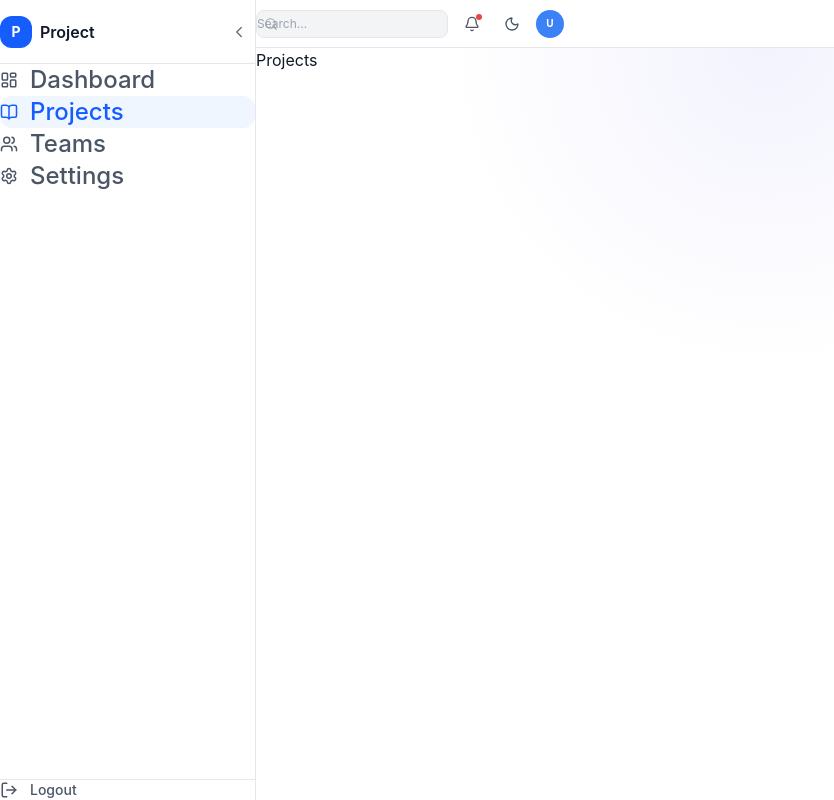
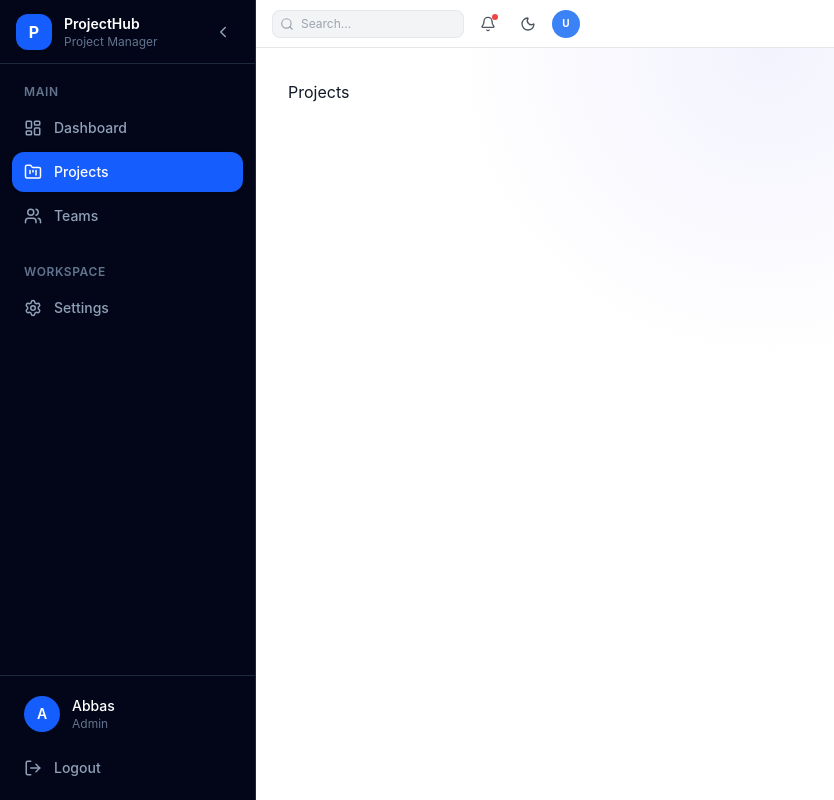
Before and after one commit to Abbas-shah10/project_management, a React (Vite) app in the folder frontend/: page /projects in a window 1280 px wide. Shown: the whole page, without its empty margins (0-834 px from the left). Built offline with nearby package versions, Linux system fonts and the light colour scheme.

Commit message:
feat: refactor Sidebar component to separate main and workspace navigation items; improve styling and layout

```diff
--- a/frontend/src/components/layout/Sidebar.tsx
+++ b/frontend/src/components/layout/Sidebar.tsx
@@ -1,7 +1,7 @@
 import { NavLink } from "react-router-dom";
 import {
   LayoutDashboard,
-  BookOpen,
+  FolderKanban,
   Users,
   Settings,
   LogOut,
@@ -9,7 +9,7 @@ import {
   ChevronRight,
 } from "lucide-react";
 
-const navItems = [
+const mainItems = [
   {
     label: "Dashboard",
     to: "/dashboard",
@@ -18,13 +18,16 @@ const navItems = [
   {
     label: "Projects",
     to: "/projects",
-    icon: BookOpen,
+    icon: FolderKanban,
   },
   {
     label: "Teams",
     to: "/teams",
     icon: Users,
   },
+];
+
+const workspaceItems = [
   {
     label: "Settings",
     to: "/settings",
@@ -35,25 +38,36 @@ const navItems = [
 export default function Sidebar({ sidebarOpen, toggleSidebar }) {
   return (
     <aside
-      className={`flex h-screen flex-col border-r border-gray-200 bg-white transition-all duration-300 ${
-        sidebarOpen ? "w-64" : "w-20"
-      }`}
+      className={`
+        flex h-screen flex-col
+        border-r border-slate-800
+        bg-slate-950 text-white
+        transition-all duration-300
+        ${sidebarOpen ? "w-64" : "w-20"}
+      `}
     >
-      {/* Header */}
-      <div className="flex h-16 items-center justify-between border-b border-gray-200 px-4">
+      {/* Logo */}
+      <div className="flex h-16 items-center justify-between border-b border-slate-800 px-4">
         {sidebarOpen && (
-          <div className="flex items-center gap-2">
-            <div className="flex h-8 w-8 items-center justify-center rounded-lg bg-blue-600 text-sm font-bold text-white">
+          <div className="flex items-center gap-3">
+            <div className="flex h-9 w-9 items-center justify-center rounded-lg bg-blue-600 font-bold">
               P
             </div>
 
-            <span className="font-semibold text-gray-900">Project</span>
+            <div>
+              <h1 className="text-sm font-semibold">ProjectHub</h1>
+              <p className="text-xs text-slate-500">Project Manager</p>
+            </div>
           </div>
         )}
 
         <button
           onClick={toggleSidebar}
-          className="flex h-8 w-8 items-center justify-center rounded-lg text-gray-500 hover:bg-gray-100 hover:text-gray-900"
+          className="
+            flex h-8 w-8 items-center justify-center
+            rounded-lg text-slate-400
+            transition hover:bg-slate-800 hover:text-white
+          "
           aria-label={sidebarOpen ? "Collapse sidebar" : "Expand sidebar"}
         >
           {sidebarOpen ? <ChevronLeft size={18} /> : <ChevronRight size={18} />}
@@ -61,38 +75,66 @@ export default function Sidebar({ sidebarOpen, toggleSidebar }) {
       </div>
 
       {/* Navigation */}
-      <nav className="flex-1 space-y-1 p-5 ">
-        {navItems.map((item) => {
-          const Icon = item.icon;
+      <nav className="flex-1 overflow-y-auto px-3 py-5">
+        {/* Main */}
+        {sidebarOpen && (
+          <p className="mb-2 px-3 text-xs font-semibold uppercase tracking-wider text-slate-500">
+            Main
+          </p>
+        )}
 
-          return (
-            <NavLink
-              key={item.to}
-              to={item.to}
-              className={({ isActive }) =>
-                `flex items-center rounded-lg px-3 py-2.5 text-sm font-medium transition ${
-                  sidebarOpen ? "gap-3" : "justify-center"
-                } ${
-                  isActive
-                    ? "bg-blue-50 text-blue-600"
-                    : "text-gray-600 hover:bg-gray-100 hover:text-gray-900"
-                }`
-              }
-            >
-              <Icon size={18} />
+        <div className="space-y-1">
+          {mainItems.map((item) => (
+            <SidebarItem key={item.to} item={item} sidebarOpen={sidebarOpen} />
+          ))}
+        </div>
 
-              {sidebarOpen && <span className="text-2xl">{item.label}</span>}
-            </NavLink>
-          );
-        })}
+        {/* Workspace */}
+        <div className="mt-7">
+          {sidebarOpen && (
+            <p className="mb-2 px-3 text-xs font-semibold uppercase tracking-wider text-slate-500">
+              Workspace
+            </p>
+          )}
+
+          <div className="space-y-1">
+            {workspaceItems.map((item) => (
+              <SidebarItem
+                key={item.to}
+                item={item}
+                sidebarOpen={sidebarOpen}
+              />
+            ))}
+          </div>
+        </div>
       </nav>
 
-      {/* Bottom */}
-      <div className="border-t border-gray-200 p-3">
+      {/* User / Logout */}
+      <div className="border-t border-slate-800 p-3">
+        {sidebarOpen && (
+          <div className="mb-2 flex items-center gap-3 rounded-lg px-3 py-2">
+            <div className="flex h-9 w-9 items-center justify-center rounded-full bg-blue-600 text-sm font-semibold">
+              A
+            </div>
+
+            <div className="min-w-0">
+              <p className="truncate text-sm font-medium">Abbas</p>
+              <p className="text-xs text-slate-500">Admin</p>
+            </div>
+          </div>
+        )}
+
         <button
-          className={`flex w-full items-center rounded-lg px-3 py-2.5 text-sm font-medium text-gray-600 hover:bg-gray-100 hover:text-gray-900 ${
-            sidebarOpen ? "gap-3" : "justify-center"
-          }`}
+          className={`
+            flex w-full items-center rounded-lg
+            px-3 py-2.5
+            text-sm font-medium
+            text-slate-400
+            transition
+            hover:bg-red-500/10
+            hover:text-red-400
+            ${sidebarOpen ? "gap-3" : "justify-center"}
+          `}
         >
           <LogOut size={18} />
 
@@ -102,3 +144,33 @@ export default function Sidebar({ sidebarOpen, toggleSidebar }) {
     </aside>
   );
 }
+
+/* Reusable navigation item */
+function SidebarItem({ item, sidebarOpen }) {
+  const Icon = item.icon;
+
+  return (
+    <NavLink
+      to={item.to}
+      className={({ isActive }) =>
+        `
+        group flex items-center rounded-lg
+        px-3 py-2.5
+        text-sm font-medium
+        transition-all duration-200
+        ${sidebarOpen ? "gap-3" : "justify-center"}
+
+        ${
+          isActive
+            ? "bg-blue-600 text-white shadow-sm"
+            : "text-slate-400 hover:bg-slate-800 hover:text-white"
+        }
+        `
+      }
+    >
+      <Icon size={18} strokeWidth={2} />
+
+      {sidebarOpen && <span>{item.label}</span>}
+    </NavLink>
+  );
+}
--- a/frontend/src/index.css
+++ b/frontend/src/index.css
@@ -46,13 +46,13 @@
 }
 
 * {
-  margin: 0;
-  padding: 0;
   box-sizing: border-box;
 }
 
 body {
-  font-family: -apple-system, BlinkMacSystemFont, 'Segoe UI', Roboto, 'Helvetica Neue', sans-serif;
+  font-family:
+    -apple-system, BlinkMacSystemFont, "Segoe UI", Roboto, "Helvetica Neue",
+    sans-serif;
   background-color: var(--bg-primary);
   color: var(--text-primary);
   -webkit-font-smoothing: antialiased;
@@ -75,7 +75,10 @@ body {
 }
 
 * {
-  transition: background-color 0.15s ease, border-color 0.15s ease, color 0.15s ease;
+  transition:
+    background-color 0.15s ease,
+    border-color 0.15s ease,
+    color 0.15s ease;
 }
 
 .no-transition {
```
